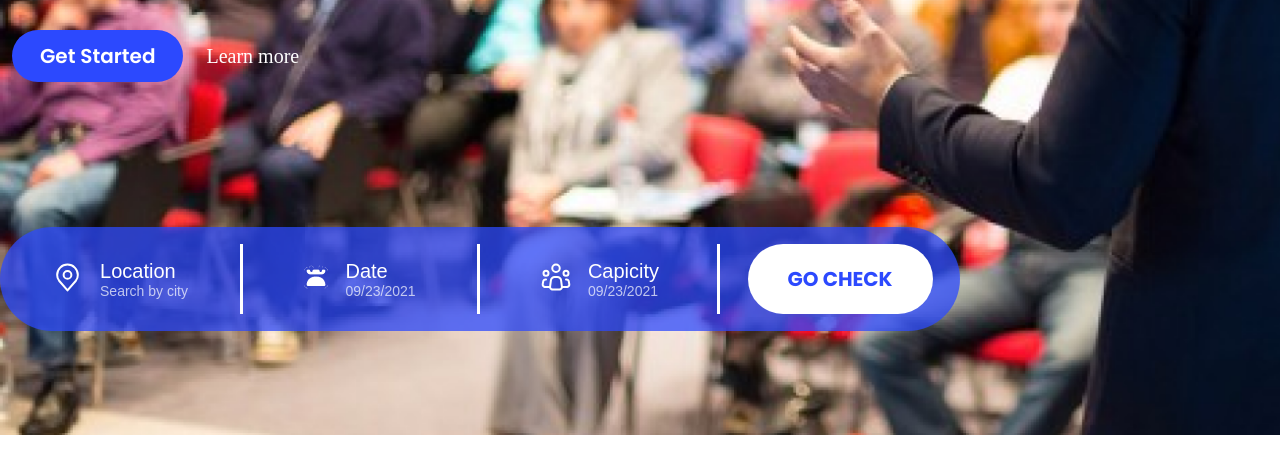
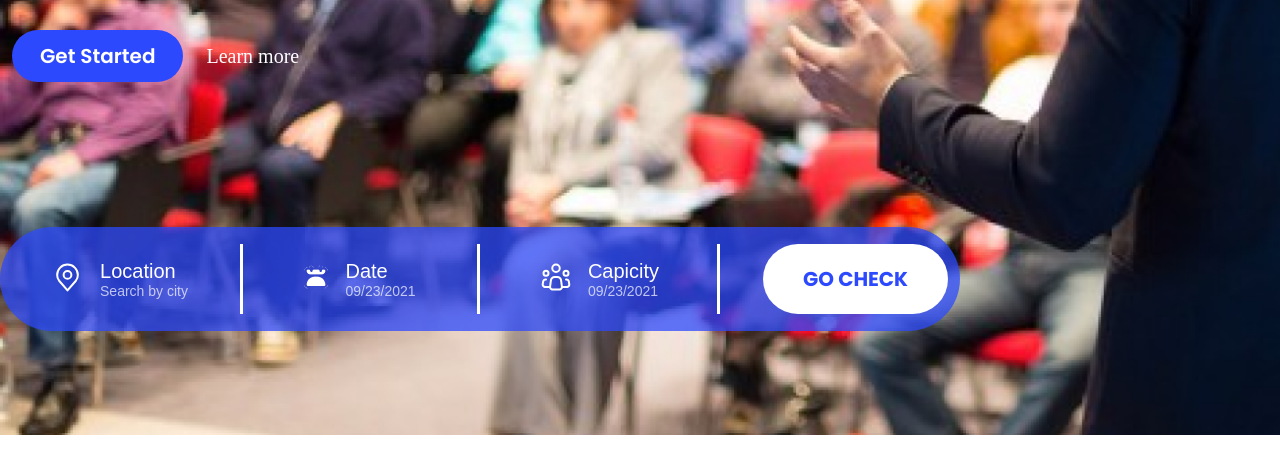
Before and after one commit to Priyanka-390/event-free-1, a plain HTML site: page index.html in a window 1280 px wide. Shown: the part 535-1008 px from the top of the page. Drawn offline with Linux system fonts and the light colour scheme.

Commit message:
some changes

```diff
--- a/assets/css/style.css
+++ b/assets/css/style.css
@@ -534,7 +534,9 @@
 .pb-95 {
     padding-bottom: 95px;
 }
-
+.justify-content-end{
+    justify-content: end;
+}
 .background {
     background-color: #000;
 }
@@ -619,8 +621,6 @@
     font-weight: 600;
 
 }
-
-
 
 .signbtn {
     padding: 11px 28px;
@@ -723,13 +723,7 @@
     position: relative;
 }
 
-
-
-
-
 /* nav bar responsive */
-
-
 
 @media (max-width:992px) {
     .small_screen {
--- a/index.html
+++ b/index.html
@@ -124,7 +124,7 @@
                                 </div>
                             </div>
                             <div
-                                class="col-lg-3 col-md-4 col-sm-6 col-12 pt-17 pt-lg-0 d-flex align-items-center justify-content-center">
+                                class="col-lg-3 col-md-4 col-sm-6 col-12 pt-17 pt-lg-0 d-flex align-items-center justify-content-center justify-content-end">
                                 <button class="ff-go gobtn">GO CHECK</button>
                             </div>
                         </div>
```
